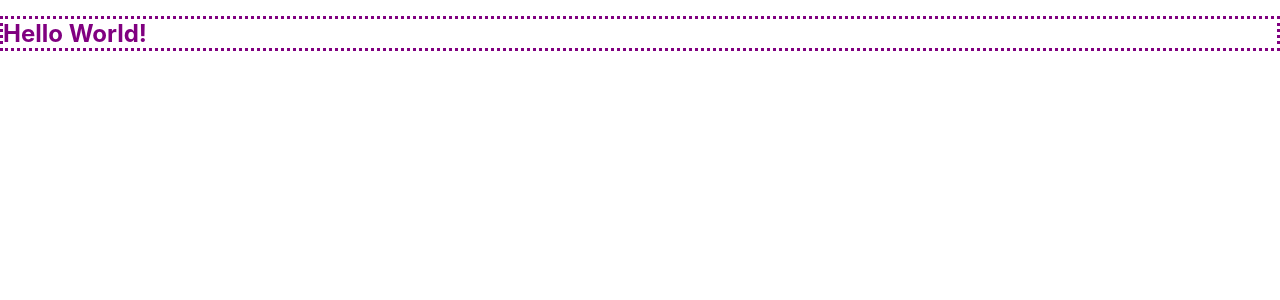
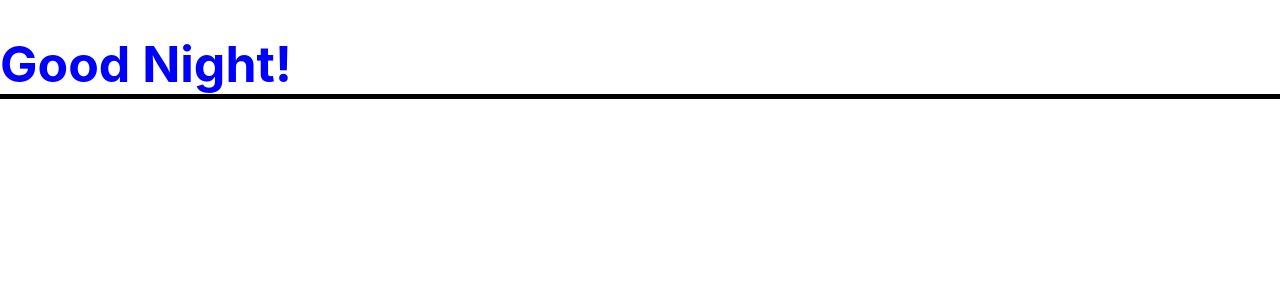
Before and after one commit to LevoUp/ReactFavoriteFood, a React (Create React App) app: page / in a window 1280 px wide. Shown: the top 300 px of the page. Built offline with nearby package versions, Linux system fonts and the light colour scheme.

Commit message:
Learned To Use If Statements With JSX and React

```diff
--- a/src/index.css
+++ b/src/index.css
@@ -13,7 +13,9 @@ code {
 }
 
 .heading {
-  color: green;
+  font-size: 50px;
+  font-weight: bold;
+  border-bottom: 5px solid black;
 }
 
 .food-image {
--- a/src/index.js
+++ b/src/index.js
@@ -4,18 +4,37 @@ import './index.css';
 import App from './App';
 import reportWebVitals from './reportWebVitals';
 
-const customStyle = {
-  color: "red",
-  border: "dotted",
-  fontSize: "24px"
+// Create a React app from scratch.
+// Show a single h1 that says "Good Morning" if between midnight and 12pm.
+// or "Good Afternoon" if between 6pm and midnight.
+// Apply the "heading" style in the Styles.css.
+// Dynamically change the color of the h1 using inline css styles.
+// Morning = red, Afternoon = green, Night = blue.
+
+const currentHour = new Date().getHours();
+const colors = {
+  color: "",
+  greeting: ""
 }
 
-customStyle.color = "purple";
-
-ReactDOM.render(
-  <h1 style={customStyle}>Hello World!</h1>,
+if (currentHour >= 0 && currentHour < 12) {
+  colors.color = "red";
+  ReactDOM.render(
+    <h1 className="heading" style={colors}>Good Morning!</h1>,
+    document.getElementById("root")
+  );
+} else if (currentHour >= 12 && currentHour < 19) {
+  colors.color = "green";
+  ReactDOM.render(
+    <h1 className="heading" style={colors}>Good Afternoon!</h1>,
+    document.getElementById("root")
+  );
+} else {
+  colors.color = "blue";
+  ReactDOM.render(<h1 className="heading" style={colors}>Good Night!</h1>,
   document.getElementById("root")
-);
+  );
+}
 
 // If you want to start measuring performance in your app, pass a function
 // to log results (for example: reportWebVitals(console.log))
```
